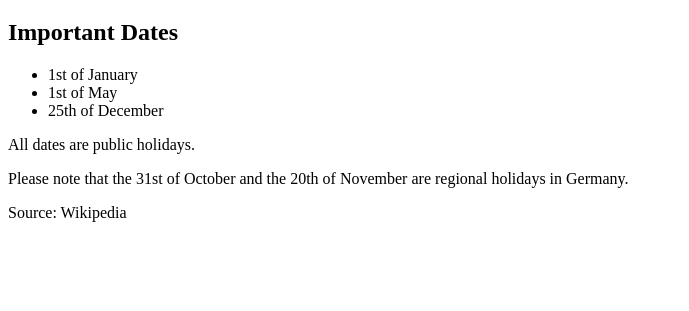
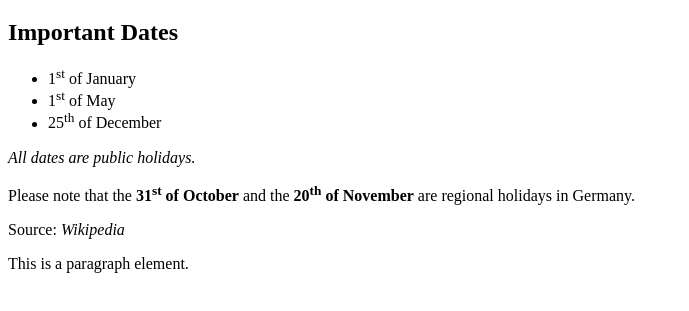
Before and after one commit to fbw-d09/uib-typography-inline-juse122, a website: page index.html in a window 1280 px wide. Shown: the part 61-372 px from the top of the page, without its empty margins (0-689 px from the left). Drawn offline with Linux system fonts and the light colour scheme.

Commit message:
Add solution

```diff
--- a/index.html
+++ b/index.html
@@ -16,20 +16,21 @@
     <main>
         <h2>Important Dates</h2>
         <ul>
-            <li>1st of January</li>
-            <li>1st of May</li>
-            <li>25th of December</li>
+            <li>1<sup>st</sup> of January</li>
+            <li>1<sup>st</sup> of May</li>
+            <li>25<sup>th</sup> of December</li>
         </ul>
 
-        <p class="holidays">All dates are public holidays.</p>
+        <p class="holidays"><i>All dates are public holidays.</i></p>
 
         <p class="note">
-            Please note that the 31st of October and the 20th of
-                November are regional holidays in Germany.
+            Please note that the <b>31<sup>st</sup> of October</b> and the <b>20<sup>th</sup> of
+                November</b> are regional holidays in Germany.
         </p>
     </main>
 
     <footer>
-        <p>Source: Wikipedia</p>
+        <p>Source: <cite>Wikipedia</cite></p>
+        <p>This is a paragraph element.</p>
     </footer>
 </body>
```
